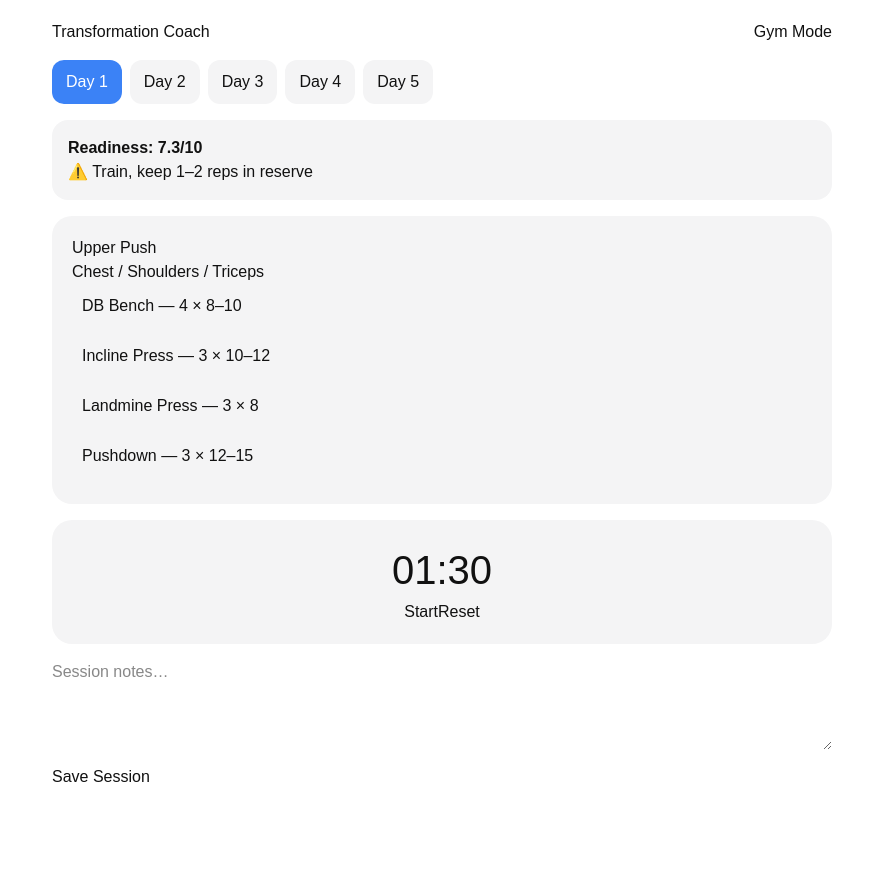
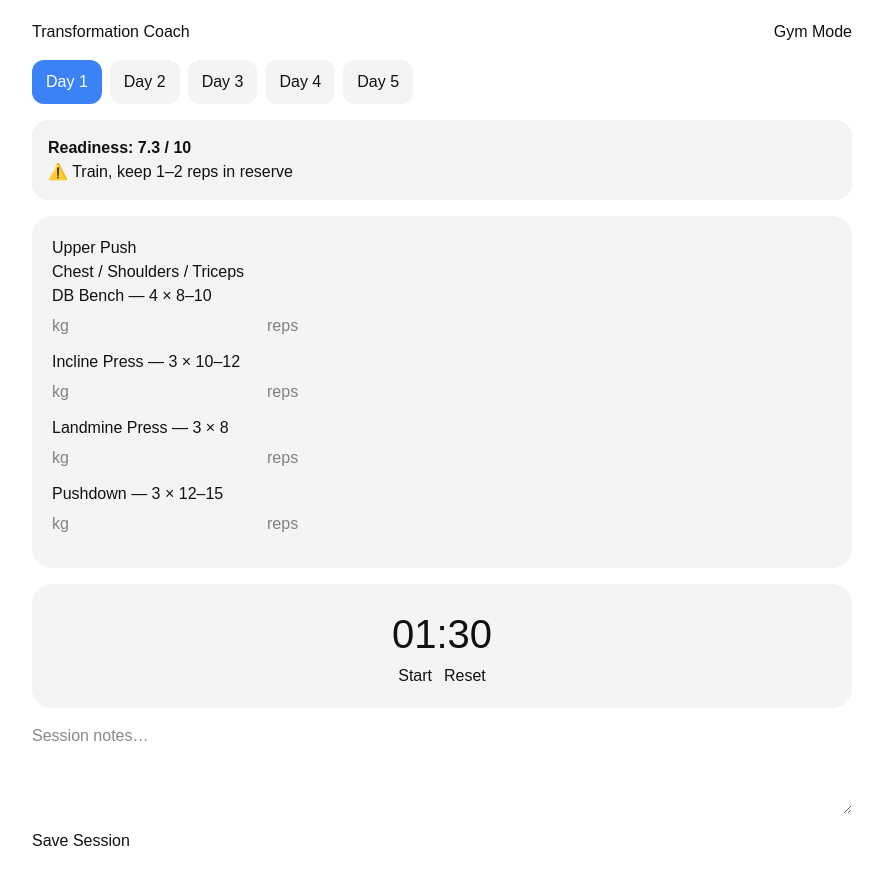
Before and after one commit to vajahat79-lang/transformation-coach, a Next.js app: page / in a window 1280 px wide. Shown: the whole page, without its empty margins (198-1080 px from the left). Before the commit the page ends 809 px from the top, so only its background shows below. Built offline with nearby package versions, Linux system fonts and the light colour scheme.

Commit message:
Stabilize v5: workouts,logging,timer,gym mode

```diff
--- a/components/TransformationCoachApp.tsx
+++ b/components/TransformationCoachApp.tsx
@@ -2,7 +2,7 @@
 
 import { useEffect, useMemo, useState } from 'react';
 
-/* ===================== Types ===================== */
+// ===================== Types =====================
 type Day = 1 | 2 | 3 | 4 | 5;
 
 type Workout = {
@@ -12,19 +12,20 @@ type Workout = {
 };
 
 type Readiness = {
-  pain: number;
-  energy: number;
-  sleep: number;
+  pain: number;   // 0–10 (lower is better)
+  energy: number; // 0–10
+  sleep: number;  // 0–10
 };
 
 type SessionLog = {
-  date: string;
+  date: string; // YYYY-MM-DD
   day: Day;
   readiness: Readiness;
   notes: string;
+  performance: Record<string, { weight?: number; reps?: number }>;
 };
 
-/* ===================== Helpers ===================== */
+// ===================== Helpers =====================
 const todayISO = () => new Date().toISOString().slice(0, 10);
 
 function computeReadinessScore(r: Readiness): number {
@@ -37,7 +38,7 @@ function readinessAdvice(score: number): string {
   return '🧠 Reduce volume or skip optional work';
 }
 
-/* ===================== Component ===================== */
+// ===================== Component =====================
 export default function TransformationCoachApp() {
   const [day, setDay] = useState<Day>(1);
   const [timer, setTimer] = useState(90);
@@ -45,16 +46,12 @@ export default function TransformationCoachApp() {
   const [notes, setNotes] = useState('');
   const [gymMode, setGymMode] = useState(false);
 
-  const [readiness, setReadiness] = useState<Readiness>({
-    pain: 2,
-    energy: 7,
-    sleep: 7,
-  });
-
+  const [readiness, setReadiness] = useState<Readiness>({ pain: 2, energy: 7, sleep: 7 });
   const [completed, setCompleted] = useState<Record<string, boolean>>({});
+  const [performance, setPerformance] = useState<Record<string, { weight?: number; reps?: number }>>({});
   const [history, setHistory] = useState<SessionLog[]>([]);
 
-  /* ===================== Workouts ===================== */
+  // ===================== Workouts =====================
   const workouts = useMemo(
     () => ({
       1: {
@@ -114,17 +111,11 @@ export default function TransformationCoachApp() {
   const workout: Workout = workouts[day];
   const readinessScore = computeReadinessScore(readiness);
 
-  /* ===================== Timer ===================== */
+  // ===================== Timer =====================
   useEffect(() => {
     if (!running) return;
     const id = setInterval(() => {
-      setTimer((t) => {
-        if (t <= 1) {
-          setRunning(false);
-          return 0;
-        }
-        return t - 1;
-      });
+      setTimer((t) => (t <= 1 ? (setRunning(false), 0) : t - 1));
     }, 1000);
     return () => clearInterval(id);
   }, [running]);
@@ -135,7 +126,7 @@ export default function TransformationCoachApp() {
     else setTimer(90);
   }
 
-  /* ===================== Persistence ===================== */
+  // ===================== Persistence =====================
   const STORAGE_KEY = 'tc_v5_state';
 
   useEffect(() => {
@@ -164,32 +155,35 @@ export default function TransformationCoachApp() {
       day,
       readiness,
       notes,
+      performance,
     };
     setHistory((h) => [entry, ...h.filter((x) => x.date !== entry.date)].slice(0, 30));
     setCompleted({});
+    setPerformance({});
   }
 
-  /* ===================== Auto Gym Mode ===================== */
+  // ===================== Auto Gym Mode =====================
   useEffect(() => {
-    if (window.innerWidth < 768) setGymMode(true);
+    if (typeof window !== 'undefined' && window.innerWidth < 768) setGymMode(true);
   }, []);
 
-  /* ===================== Styles ===================== */
+  // ===================== Styles =====================
   const bg = gymMode ? '#0b0b0d' : '#ffffff';
   const card = gymMode ? '#1a1a1f' : '#f4f4f5';
-  const fg = gymMode ? '#f8fafc' : '#111';
+  const fg = gymMode ? '#f8fafc' : '#111111';
 
-  /* ===================== UI ===================== */
+  // ===================== UI =====================
   return (
     <div style={{ minHeight: '100vh', background: bg, color: fg }}>
-      <div style={{ padding: 20, maxWidth: 820, margin: '0 auto' }}>
-        <header style={{ display: 'flex', justifyContent: 'space-between' }}>
+      <div style={{ padding: 20, maxWidth: 860, margin: '0 auto' }}>
+        <header style={{ display: 'flex', justifyContent: 'space-between', alignItems: 'center' }}>
           <h1>Transformation Coach</h1>
           <button onClick={() => setGymMode((v) => !v)}>
             {gymMode ? 'Normal Mode' : 'Gym Mode'}
           </button>
         </header>
 
+        {/* Day Selector */}
         <div style={{ display: 'flex', gap: 8, margin: '16px 0', flexWrap: 'wrap' }}>
           {[1, 2, 3, 4, 5].map((d) => (
             <button
@@ -197,6 +191,7 @@ export default function TransformationCoachApp() {
               onClick={() => {
                 setDay(d as Day);
                 setCompleted({});
+                setPerformance({});
                 resetTimer();
               }}
               style={{
@@ -211,64 +206,75 @@ export default function TransformationCoachApp() {
           ))}
         </div>
 
+        {/* Readiness */}
         <div style={{ background: card, padding: 16, borderRadius: 16 }}>
-          <strong>Readiness: {readinessScore}/10</strong>
+          <strong>Readiness: {readinessScore} / 10</strong>
           <div>{readinessAdvice(readinessScore)}</div>
         </div>
 
+        {/* Workout */}
         <div style={{ background: card, padding: 20, borderRadius: 20, marginTop: 16 }}>
           <h2>{workout.title}</h2>
           <p>{workout.focus}</p>
-          <ul style={{ listStyle: 'none', padding: 0 }}>
-            {workout.exercises.map((e) => (
-              <li
-                key={e}
-                onClick={() =>
-                  setCompleted((c) => ({ ...c, [e]: !c[e] }))
-                }
+
+          {workout.exercises.map((e) => (
+            <div key={e} style={{ marginBottom: 12 }}>
+              <div
+                onClick={() => setCompleted((c) => ({ ...c, [e]: !c[e] }))}
                 style={{
-                  padding: 10,
-                  borderRadius: 10,
-                  background: completed[e] ? '#22c55e' : 'transparent',
-                  marginBottom: 6,
                   cursor: 'pointer',
+                  fontWeight: completed[e] ? 'bold' : 'normal',
                 }}
               >
-                {completed[e] ? '✅ ' : ''}
-                {e}
-              </li>
-            ))}
-          </ul>
+                {completed[e] ? '✅ ' : ''}{e}
+              </div>
+              <div style={{ display: 'flex', gap: 8, marginTop: 6 }}>
+                <input
+                  type="number"
+                  placeholder="kg"
+                  value={performance[e]?.weight ?? ''}
+                  onChange={(ev) =>
+                    setPerformance((p) => ({
+                      ...p,
+                      [e]: { ...p[e], weight: Number(ev.target.value) },
+                    }))
+                  }
+                />
+                <input
+                  type="number"
+                  placeholder="reps"
+                  value={performance[e]?.reps ?? ''}
+                  onChange={(ev) =>
+                    setPerformance((p) => ({
+                      ...p,
+                      [e]: { ...p[e], reps: Number(ev.target.value) },
+                    }))
+                  }
+                />
+              </div>
+            </div>
+          ))}
         </div>
 
-        <div
-          style={{
-            background: card,
-            padding: 20,
-            borderRadius: 20,
-            marginTop: 16,
-            textAlign: 'center',
-          }}
-        >
+        {/* Timer */}
+        <div style={{ background: card, padding: 20, borderRadius: 20, marginTop: 16, textAlign: 'center' }}>
           <div style={{ fontSize: 40 }}>
-            {String(Math.floor(timer / 60)).padStart(2, '0')}:
-            {String(timer % 60).padStart(2, '0')}
+            {String(Math.floor(timer / 60)).padStart(2, '0')}:{String(timer % 60).padStart(2, '0')}
           </div>
-          <button onClick={() => setRunning((v) => !v)}>
-            {running ? 'Pause' : 'Start'}
-          </button>
-          <button onClick={resetTimer}>Reset</button>
+          <div style={{ display: 'flex', gap: 12, justifyContent: 'center' }}>
+            <button onClick={() => setRunning((v) => !v)}>{running ? 'Pause' : 'Start'}</button>
+            <button onClick={resetTimer}>Reset</button>
+          </div>
         </div>
 
+        {/* Notes */}
         <textarea
           value={notes}
           onChange={(e) => setNotes(e.target.value)}
           placeholder="Session notes…"
           style={{ width: '100%', marginTop: 16, height: 90 }}
         />
-        <button onClick={saveSession} style={{ marginTop: 8 }}>
-          Save Session
-        </button>
+        <button onClick={saveSession} style={{ marginTop: 8 }}>Save Session</button>
       </div>
     </div>
   );
```
